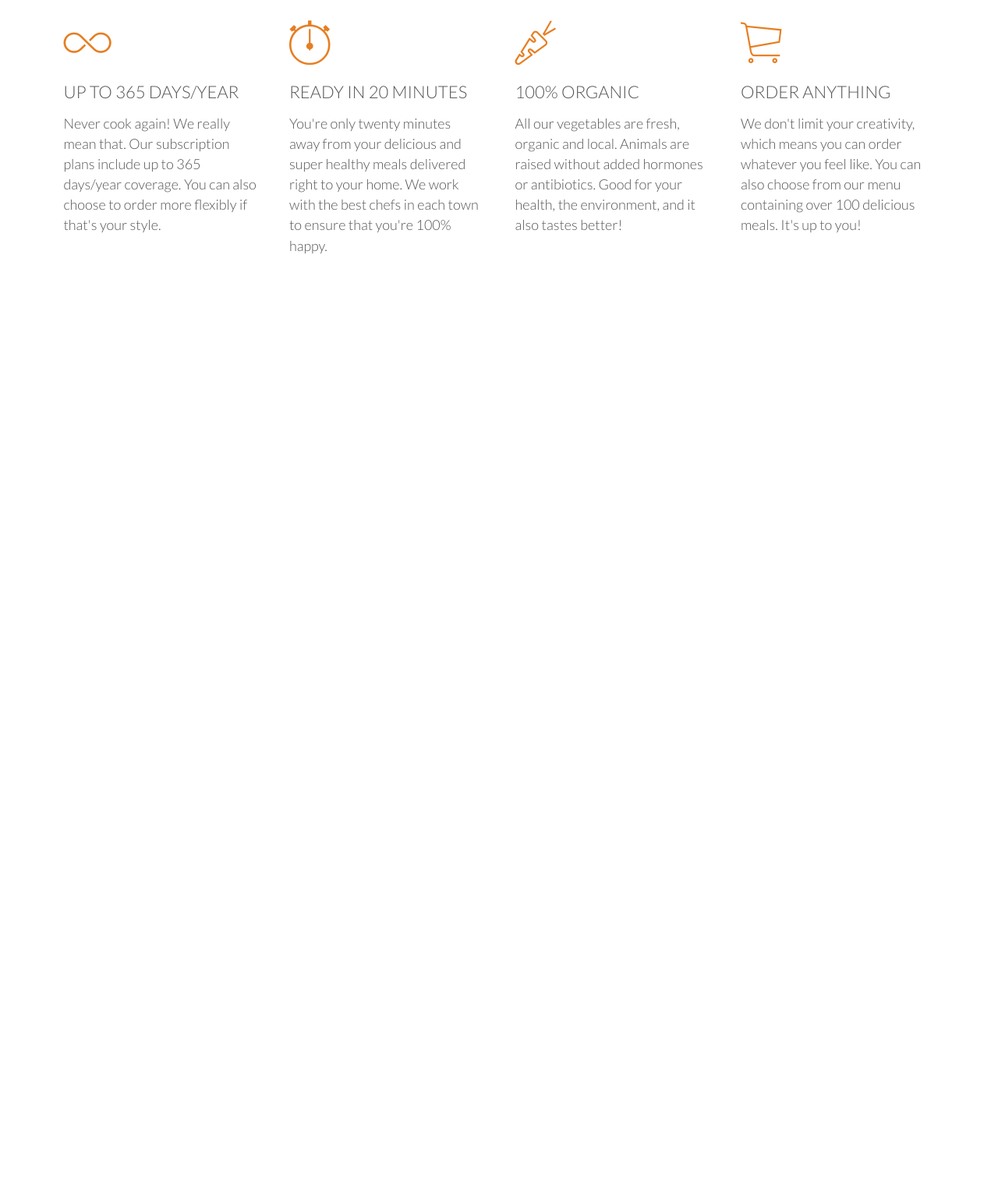
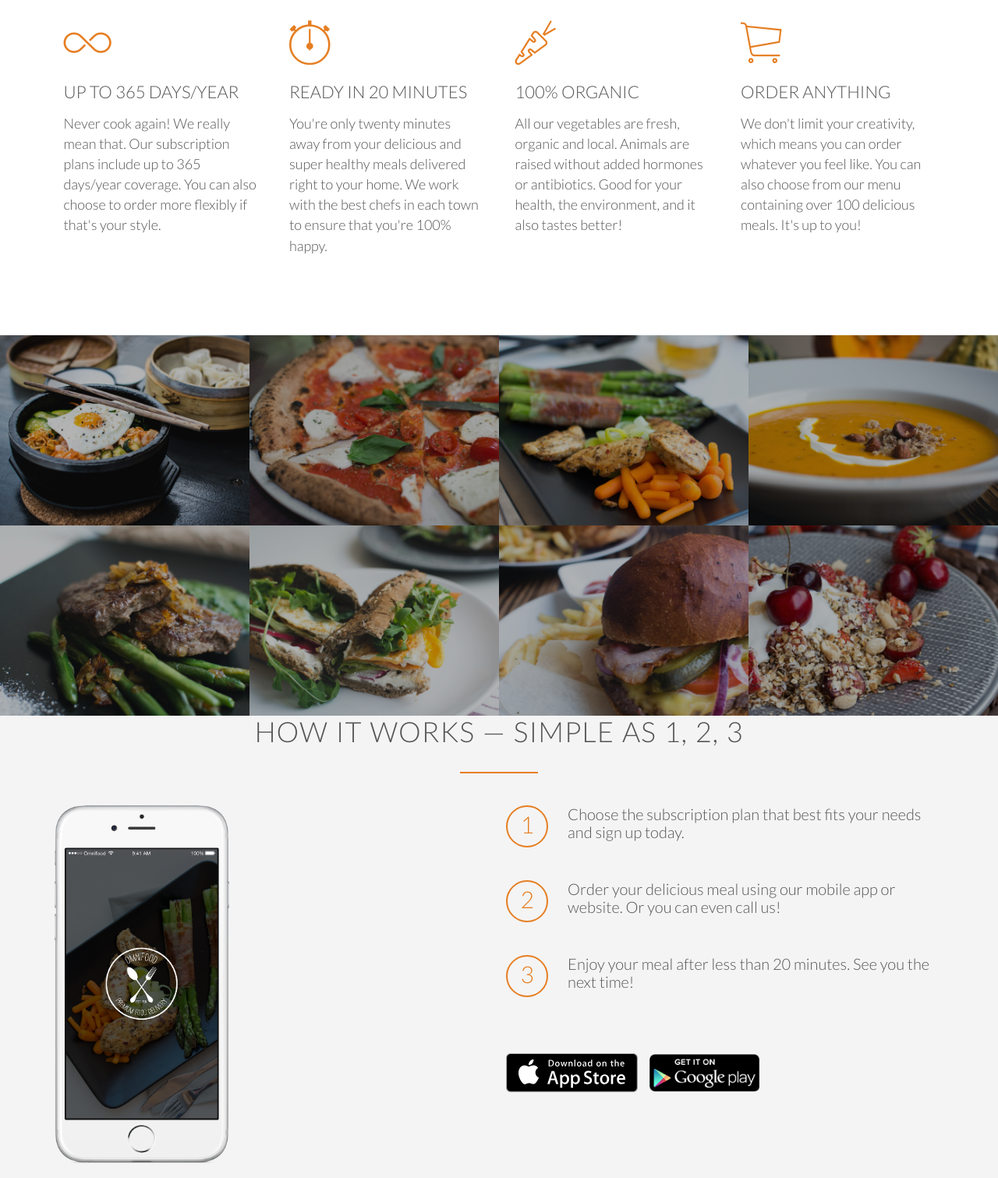
Before and after one commit to ganbadrakh/foody-app, a plain HTML site: page index.html in a window 1280 px wide. Shown: the part 1080-2591 px from the top of the page at 78% size. Before the commit the page ends 1510 px from the top, so only its background shows below. Drawn offline with Linux system fonts and the light colour scheme; files whose address does not match are found by name.

Commit message:
how-it-works section added

```diff
--- a/index.html
+++ b/index.html
@@ -70,6 +70,78 @@
 			</div>
 		</div>
 	</section>
+
+	<section class="section-meals">
+		<ul class="meals-showcase">
+			<li>
+				<figure class="meal-photo">
+					<img src="resources/img/1.jpg" alt="Korean bibimbap with egg and vegetables">
+				</figure>
+			</li>
+			<li>
+				<figure class="meal-photo">
+					<img src="resources/img/2.jpg" alt="Simple italian pizza with cherry tomatoes">
+			</li>
+			<li>
+				<figure class="meal-photo">
+					<img src="resources/img/3.jpg" alt="Chicken breast steak with vegetables">
+				</figure>
+			</li>
+			<li>
+				<figure class="meal-photo">
+					<img src="resources/img/4.jpg" alt="Autumn pumpkin soup">
+				</figure>
+			</li>
+		</ul>
+		<ul class="meals-showcase">
+			<li>
+				<figure class="meal-photo">
+					<img src="resources/img/5.jpg" alt="Paleo beef steak with vegetables">
+				</figure>
+			</li>
+			<li>
+				<figure class="meal-photo">
+					<img src="resources/img/6.jpg" alt="Healthy baguette with egg and vegetables">
+			</li>
+			<li>
+				<figure class="meal-photo">
+					<img src="resources/img/7.jpg" alt="Burger with cheddar and bacon">
+				</figure>
+			</li>
+			<li>
+				<figure class="meal-photo">
+					<img src="resources/img/8.jpg" alt="Granola with cherries and strawberries">
+				</figure>
+			</li>
+		</ul>
+	</section>
+
+	<section class="section-steps">
+		<div class="row">
+			<h2>How it works &mdash; Simple as 1, 2, 3</h2>
+		</div>
+		<div class="row">
+			<div class="col span-1-of-2">
+				<img src="resources/img/app-iPhone.png" alt="Omnifood app on iPhone" class="app-screen">
+			</div>
+			<div class="col span-1-of-2">
+				<div class="works-step">
+					<div>1</div>
+					<p>Choose the subscription plan that best fits your needs and sign up today.</p>
+				</div>
+				<div class="works-step">
+					<div>2</div>
+					<p>Order your delicious meal using our mobile app or website. Or you can even call us!</p>
+				</div>
+				<div class="works-step">
+					<div>3</div>
+					<p>Enjoy your meal after less than 20 minutes. See you the next time!</p>
+				</div>
+				<a href="#" class="btn-app"> <img src="resources/img/download-app.svg" alt="App Store Button"></a>
+				<a href="#" class="btn-app"> <img src="resources/img/download-app-android.png" alt="Play Store Button"></a>
+			</div>
+		</div>
+	</section>
 </body>
 
 </html>
--- a/resources/css/style.css
+++ b/resources/css/style.css
@@ -388,7 +388,7 @@ header {
 	width: 54px;
 	border: 2px solid #e67e22;
 	border-radius: 50%;
-	display: inline-block;
+	display: block;
 	text-align: center;
 	margin-right: 25px;
 	float: left;
```
